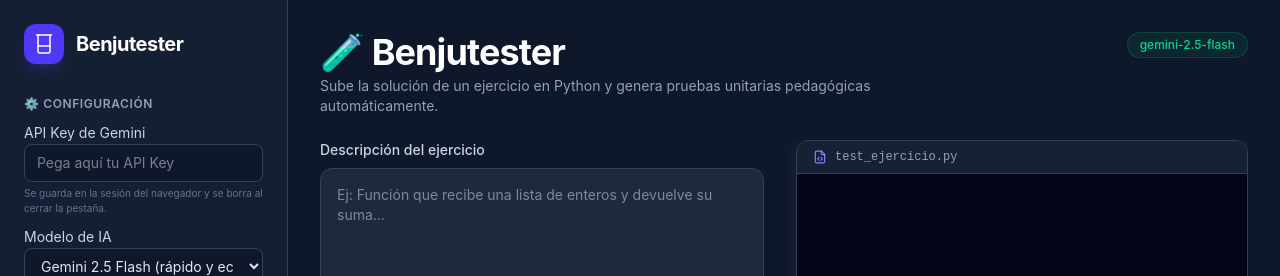
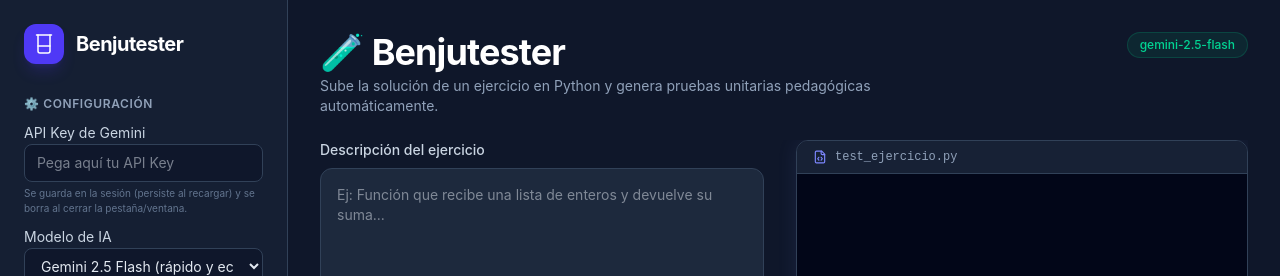
Before and after one commit to Ansanlop1107/Benjutester, a React (Vite) app: page / in a window 1280 px wide. Shown: the top 276 px of the page. Built offline with nearby package versions, Linux system fonts and the light colour scheme.

Commit message:
chore: plan final security messaging updates
Agent-Logs-Url: https://github.com/Ansanlop1107/Benjutester/sessions/5874e6ff-d37d-44c1-8157-5d66af5adc04

Co-authored-by: Ansanlop1107 <134627397+Ansanlop1107@users.noreply.github.com>

```diff
--- a/src/App.tsx
+++ b/src/App.tsx
@@ -225,7 +225,7 @@ export default function App() {
                     className="w-full bg-slate-900 border border-slate-700 rounded-lg px-3 py-2 text-sm text-slate-200 outline-none focus:border-indigo-500 transition-colors"
                   />
                 </div>
-                <p className="text-[10px] text-slate-500 mt-1">Se guarda en la sesión del navegador y se borra al cerrar la pestaña.</p>
+                <p className="text-[10px] text-slate-500 mt-1">Se guarda en la sesión (persiste al recargar) y se borra al cerrar la pestaña/ventana.</p>
               </div>
 
               <div className="space-y-1">
```
Also changed, not shown: 1 other file (tests, documents, lock files or other folders).
